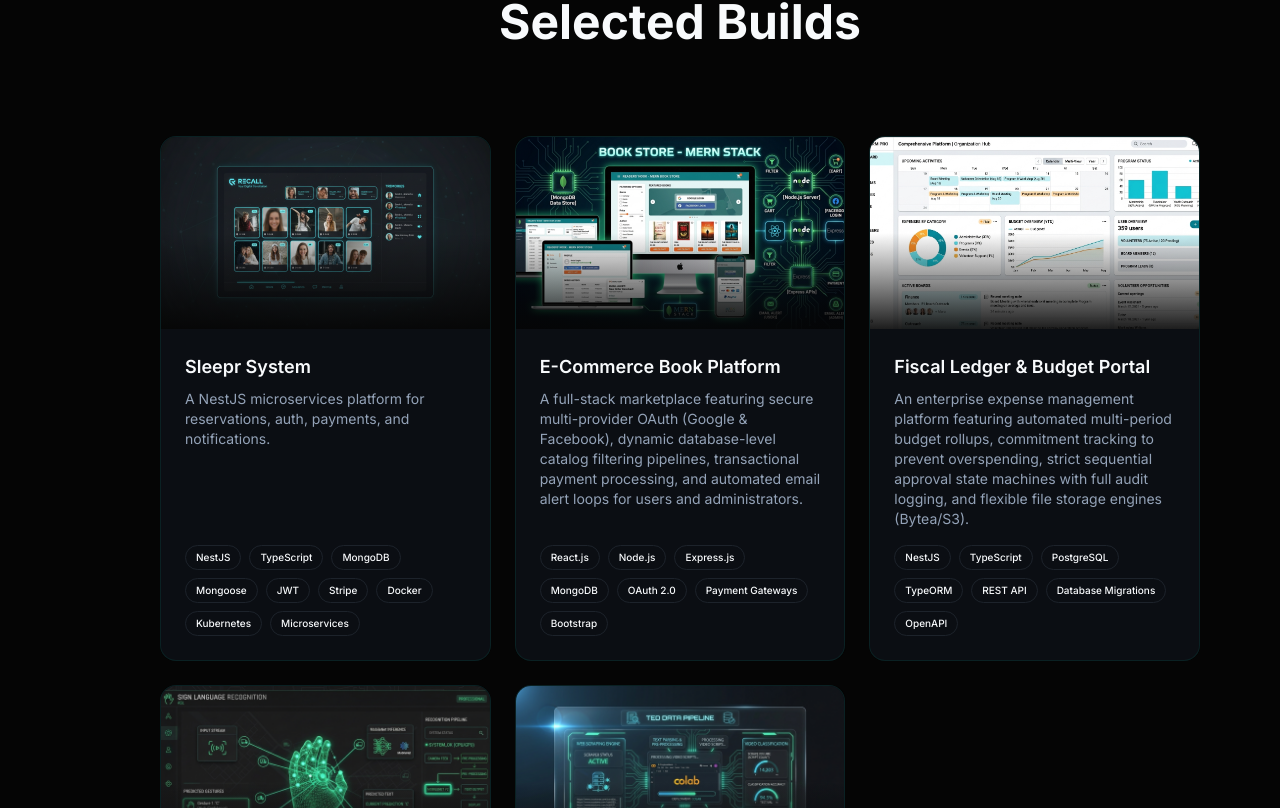
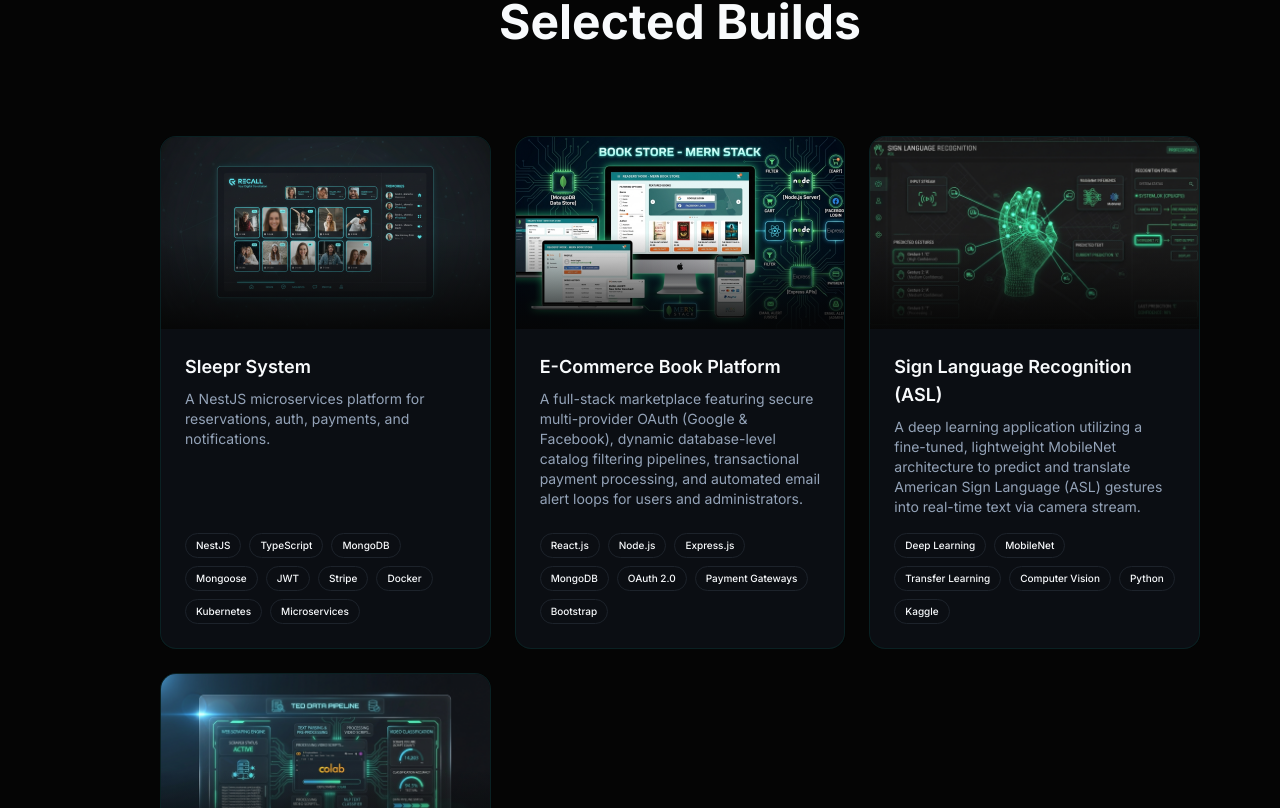
Before and after one commit to khederTa/MyPortfolio, a React (Vite) app: page / in a window 1280 px wide. Shown: the part 2652-3460 px from the top of the page. Built offline with nearby package versions, Linux system fonts and the light colour scheme.

Commit message:
refactor: remove budget portal project from ProjectsSection

```diff
--- a/src/components/portfolio/ProjectsSection.jsx
+++ b/src/components/portfolio/ProjectsSection.jsx
@@ -17,13 +17,6 @@ const projects = [
     image: "book-store.png",
     tags: ["React.js", "Node.js", "Express.js", "MongoDB", "OAuth 2.0", "Payment Gateways", "Bootstrap"],
     github: "https://github.com/khederTa/book-online-store-MERN-stack",
-  },
-  {
-    title: "Fiscal Ledger & Budget Portal",
-    desc: "An enterprise expense management platform featuring automated multi-period budget rollups, commitment tracking to prevent overspending, strict sequential approval state machines with full audit logging, and flexible file storage engines (Bytea/S3).",
-    image: "budget-portal.png",
-    tags: ["NestJS", "TypeScript", "PostgreSQL", "TypeORM", "REST API", "Database Migrations", "OpenAPI"],
-    github: "https://github.com/khederTa/boards-programs-portal",
   },
   {
     title: "Sign Language Recognition (ASL)",
```
Also changed, not shown: public/budget-portal.png (deleted).
